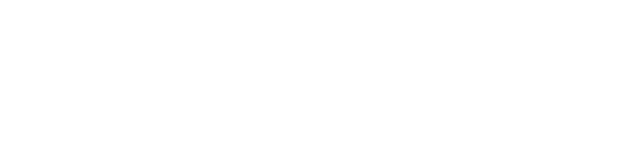
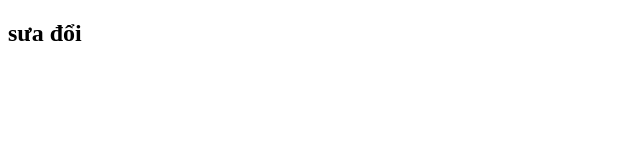
Before and after one commit to BUNanonymous/duan3, a plain HTML site: page index.html in a window 1280 px wide. Shown: the whole page, without its empty margins (0-640 px from the left). Drawn offline with Linux system fonts and the light colour scheme.

Commit message:
sửa đổi lần 1

```diff
--- a/index.html
+++ b/index.html
@@ -6,6 +6,6 @@
     <title>Document</title>
 </head>
 <body>
-
+    <h2>sưa đổi</h2>
 </body>
 </html>
```
